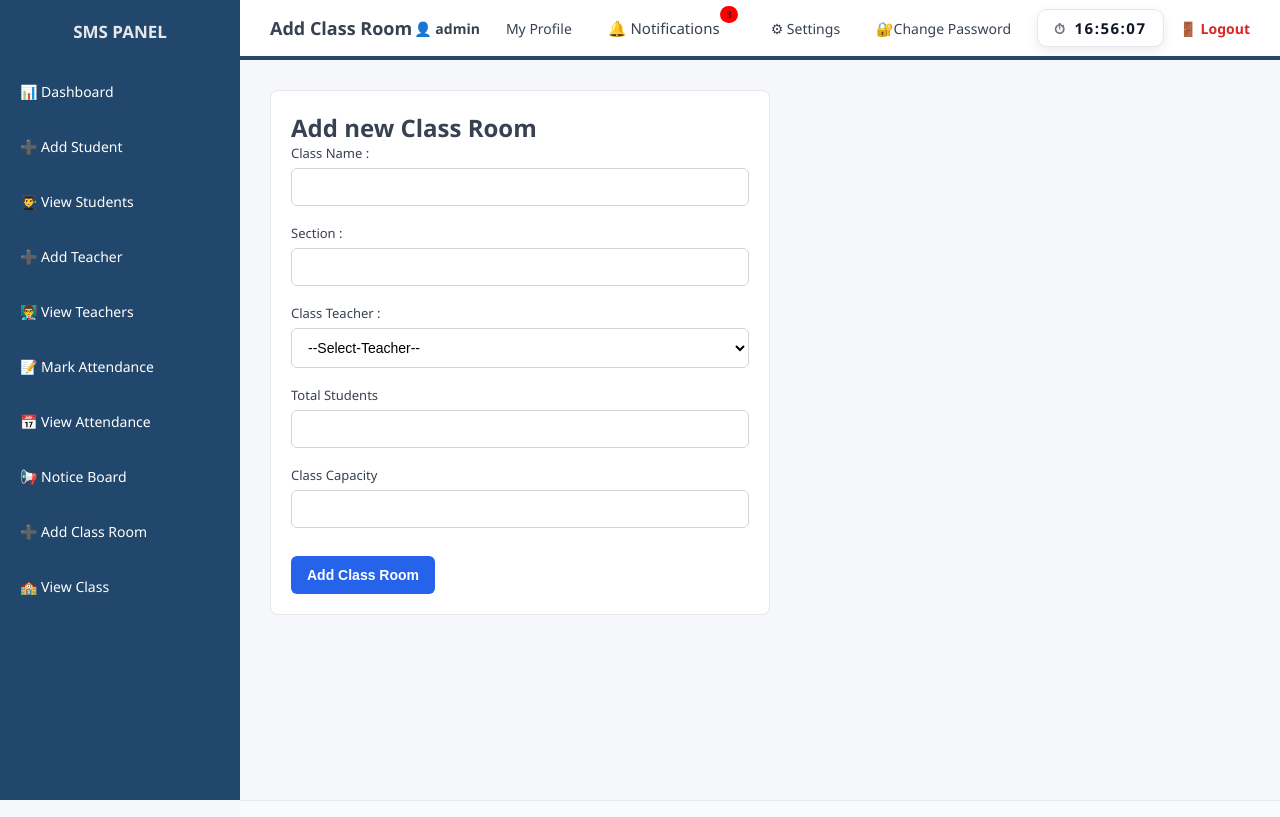
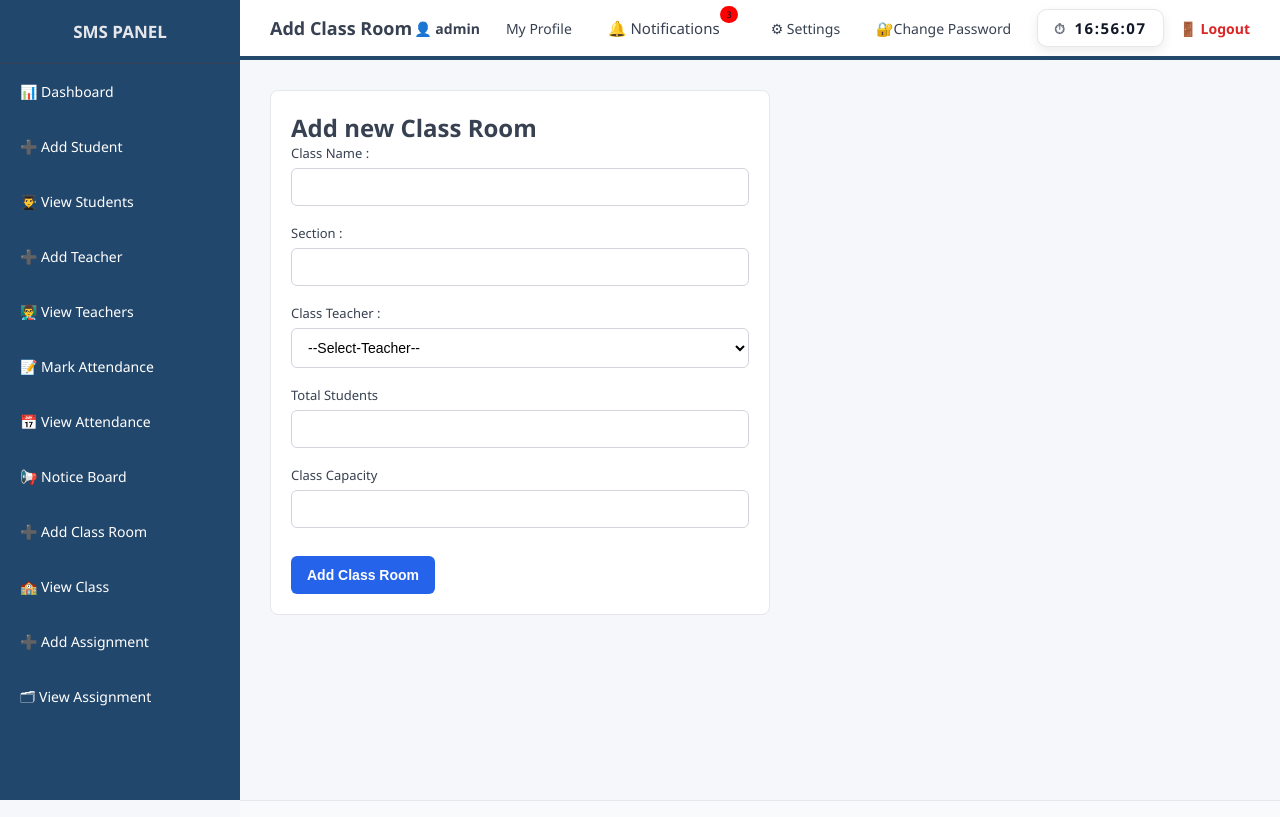
Before and after one commit to darshansavani18/Student-Management-System-SMS-, a Django app: page /add_classroom/ in a window 1280 px wide. Shown: the top 817 px of the page. Run offline with Django 5.2, Linux system fonts and the light colour scheme; a user stored in the database is signed in; data comes from the database, SQL or seed files in the repository; both versions use the stored data as it was after the commit.

Commit message:
Add Assignment model and related templates
- Created a new Assignment model with fields for title, description, subject, due date, attachment, created_at, classroom, and created_by.
- Added migration file for the new Assignment model.
- Implemented 'add_assignment.html' template for creating new assignments.
- Implemented 'view_assignments.html' template for displaying a list of assignments with options to edit or delete for admins and teachers.

```diff
--- a/school/urls.py
+++ b/school/urls.py
@@ -33,9 +33,13 @@ urlpatterns = [
     path('classroom/update/<int:id>/', views.update_classroom, name='update_classroom'),
     path('classroom/delete/<int:id>/', views.delete_classroom, name='delete_classroom'),
     path('result/add/<int:student_id>/', views.add_result, name='add_result'),
-    path('result/view/', views.view_result, name='view_result'),
     path('result/view/<int:student_id>/', views.view_result, name='view_result_admin'),
+    path('result/view/<int:student_id>/', views.view_result, name='view_result'),
     path('result/edit/<int:student_id>/', views.edit_result, name='edit_result'),
     path('fees/add/<int:student_id>/', views.add_fee, name='add_fee'),
     path('fees/view/<int:student_id>/', views.view_fee, name='view_fee'),
+    path('assignments/', views.view_assignments, name='view_assignments'),
+    path('assignments/add/', views.add_assignment, name='add_assignment'),
+    path('assignments/update/<int:id>/', views.update_assignment, name='update_assignment'),
+    path('assignments/delete/<int:id>/', views.delete_assignment, name='delete_assignment'),
 ]
--- a/school/views.py
+++ b/school/views.py
@@ -1,8 +1,8 @@
 from django.shortcuts import render,redirect, get_object_or_404
 from django.contrib.auth import authenticate, login, logout,update_session_auth_hash
 from django.contrib.auth.decorators import login_required
-from .models import Student, Teacher, Attendance, Notice, ClassRoom,Notification, Result, Fee
-from .forms import StudentForm, TeacherForm, ResultForm, FeeForm
+from .models import Student, Teacher, Attendance, Notice, ClassRoom,Notification, Result, Fee, Assignment
+from .forms import StudentForm, TeacherForm, ResultForm, FeeForm, AssignmentForm
 from django.contrib.auth.models import User,Group
 from django.db.models import Q
 from django.contrib import messages
@@ -569,8 +569,6 @@ def add_result(request, student_id):
     })
 
 @login_required
-@login_required
-@login_required
 def view_result(request, student_id):
     student = get_object_or_404(Student, id=student_id)
     result = Result.objects.filter(student=student).first()
@@ -642,3 +640,57 @@ def view_fee(request, student_id):
         'student': student,
         'fees': fees
     })
+
+@login_required
+@admin_or_teacher_only
+def add_assignment(request):
+    if request.method == 'POST':
+        form = AssignmentForm(request.POST, request.FILES)
+        if form.is_valid():
+            assignment = form.save(commit=False)
+            assignment.created_by = request.user
+            assignment.save()
+
+            messages.success(request, "Assignment added successfully")
+            return redirect('view_assignments')
+    else:
+        form = AssignmentForm()
+
+    return render(request, 'school/add_assignment.html', {'form': form})
+
+@login_required
+def view_assignments(request):
+    if request.user.groups.filter(name='Student').exists():
+        assignments = Assignment.objects.filter(
+            classroom=request.user.student.classroom
+        )
+    else:
+        assignments = Assignment.objects.all()
+
+    return render(request, 'school/view_assignments.html', {
+        'assignments': assignments
+    })
+@login_required
+@admin_or_teacher_only
+def update_assignment(request, id):
+    assignment = get_object_or_404(Assignment, id=id)
+
+    if request.method == 'POST':
+        form = AssignmentForm(request.POST, request.FILES, instance=assignment)
+        if form.is_valid():
+            form.save()
+            messages.success(request, "Assignment updated")
+            return redirect('view_assignments')
+    else:
+        form = AssignmentForm(instance=assignment)
+
+    return render(request, 'school/update_assignment.html', {
+        'form': form
+    })
+@login_required
+@admin_or_teacher_only
+def delete_assignment(request, id):
+    assignment = get_object_or_404(Assignment, id=id)
+    assignment.delete()
+    messages.success(request, "Assignment deleted")
+    return redirect('view_assignments')
--- a/static/school/css/main.css
+++ b/static/school/css/main.css
@@ -81,6 +81,11 @@ a {
     top: 0;
     left: 0;
     height: 100%;
+    overflow-y: auto;
+    scrollbar-width: none;
+}
+.scrollbar{
+    display: none;
 }
 
 .sidebar h2 {
--- a/templates/school/base.html
+++ b/templates/school/base.html
@@ -27,7 +27,8 @@
             <a href="{% url 'notice_list' %}">📢 Notice Board</a>
             <a href="{% url 'add_classroom' %}">➕ Add Class Room</a>
             <a href="{% url 'view_classroom' %}">🏫 View Class</a>
-
+            <a href="{% url 'add_assignment' %}">➕ Add Assignment</a>
+            <a href="{% url 'view_assignments' %}">🗂 View Assignment</a>
         {% elif is_teacher %}
             <!-- TEACHER MENU -->
             <a href="{% url 'dashboard' %}">📊 Dashboard</a>
@@ -37,7 +38,8 @@
             <a href="{% url 'view_attendance' %}">📅 View Attendance</a>
             <a href="{% url 'notice_list' %}">📢 Notice Board</a>
             <a href="{% url 'view_classroom' %}">🏫 View Class</a>
-
+            <a href="{% url 'add_assignment' %}">➕ Add Assignment</a>
+            <a href="{% url 'view_assignments' %}">🗂 View Assignment</a>
 
         {% elif is_student %}
             <!-- STUDENT MENU -->
@@ -46,6 +48,7 @@
             <a href="{% url 'notice_list' %}">📢 Notice Board</a>
             <a href="{% url 'view_students' %}">👨‍🎓 View Students</a>
             <a href="{% url 'view_classroom' %}">🏫 View Class</a>
+            <a href="{% url 'view_assignments' %}">🗂 View Assignment</a>
         {% endif %}
 
     </div>
```
Also changed, not shown: school/forms.py (+20 -1 lines), school/models.py (+30 -0 lines), templates/school/add_assignment.html (added, +13 -0 lines), templates/school/view_assignments.html (added, +47 -0 lines), db.sqlite3, media/assignments/WhatsApp_Image_2026-02-03_at_9.30.35_PM.jpeg (added), school/migrations/0017_assignment.py (added).
